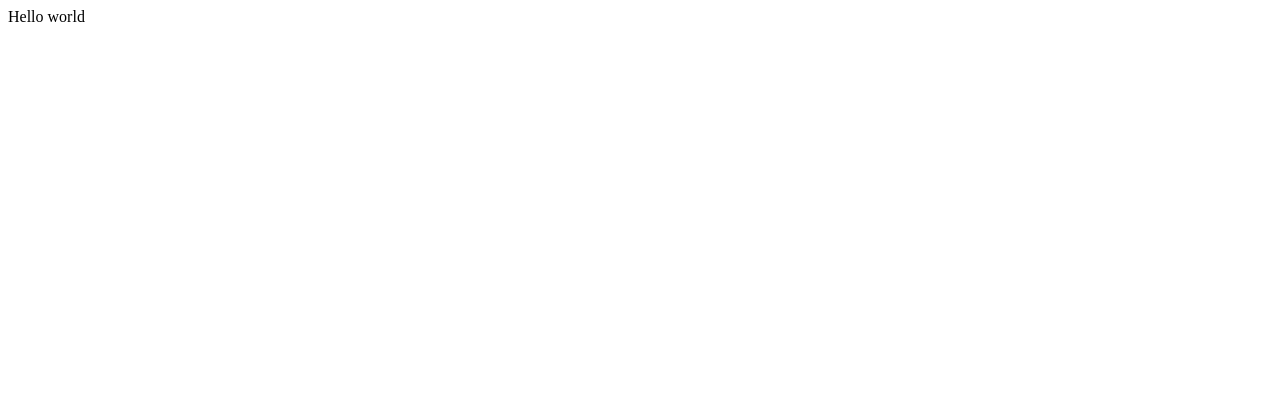
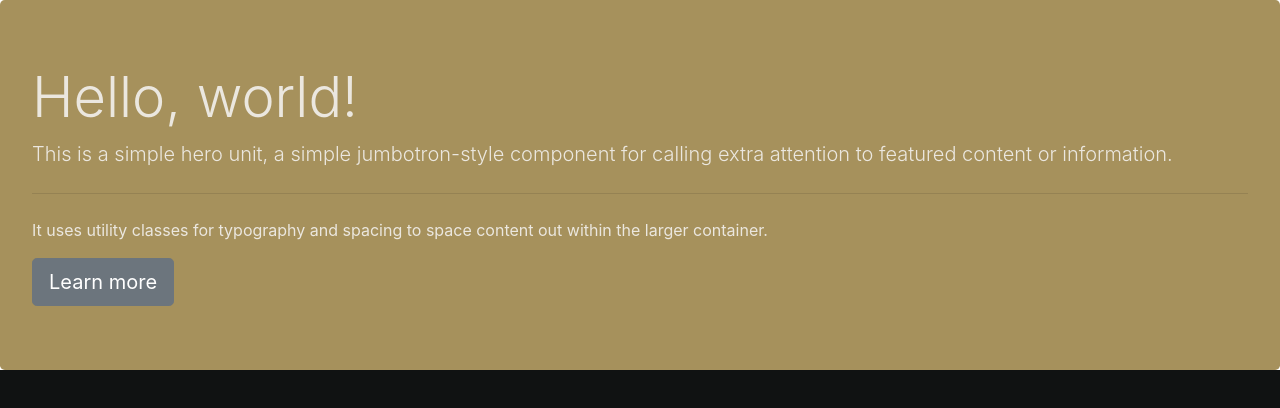
Before and after one commit to aallioux/decouvre-, a plain HTML site: page index.html in a window 1280 px wide. Drawn offline with nearby package versions, Linux system fonts and the light colour scheme.

Commit message:
Nouveau style
Ajout de css

```diff
--- a/index.html
+++ b/index.html
@@ -1,11 +1,30 @@
 <!DOCTYPE html>
 <html lang="en">
+
 <head>
     <meta charset="UTF-8">
     <meta name="viewport" content="width=, initial-scale=1.0">
     <title>Document</title>
+    <link rel="stylesheet" href="./mystyle.css">
+    <link rel="stylesheet" href="https://stackpath.bootstrapcdn.com/bootstrap/4.5.2/css/bootstrap.min.css"
+        integrity="sha384-JcKb8q3iqJ61gNV9KGb8thSsNjpSL0n8PARn9HuZOnIxN0hoP+VmmDGMN5t9UJ0Z" crossorigin="anonymous">
+    <script src="https://stackpath.bootstrapcdn.com/bootstrap/4.5.2/js/bootstrap.min.js"
+        integrity="sha384-B4gt1jrGC7Jh4AgTPSdUtOBvfO8shuf57BaghqFfPlYxofvL8/KUEfYiJOMMV+rV"
+        crossorigin="anonymous"></script>
+
 </head>
+
 <body>
-    Hello world
+    <div class="jumbotron background-coulor-couleur-2 color-3">
+        <h1 class="display-4">Hello, world!</h1>
+        <p class="lead">This is a simple hero unit, a simple jumbotron-style component for calling extra attention to
+            featured content or information.</p>
+        <hr class="my-4">
+        <p>It uses utility classes for typography and spacing to space content out within the larger container.</p>
+        <a class="btn btn-secondary btn-lg" href="#" role="button">Learn more</a>
+    </div>
+
+
 </body>
+
 </html>
--- /dev/null
+++ b/mystyle.css
@@ -0,0 +1,9 @@
+body, html {
+    background-color: #101212;
+}
+.jumbotron.background-coulor-couleur-2{
+    background-color: #a6915c ;
+}
+.color-3{
+    color: #ebe7df;
+}
```
